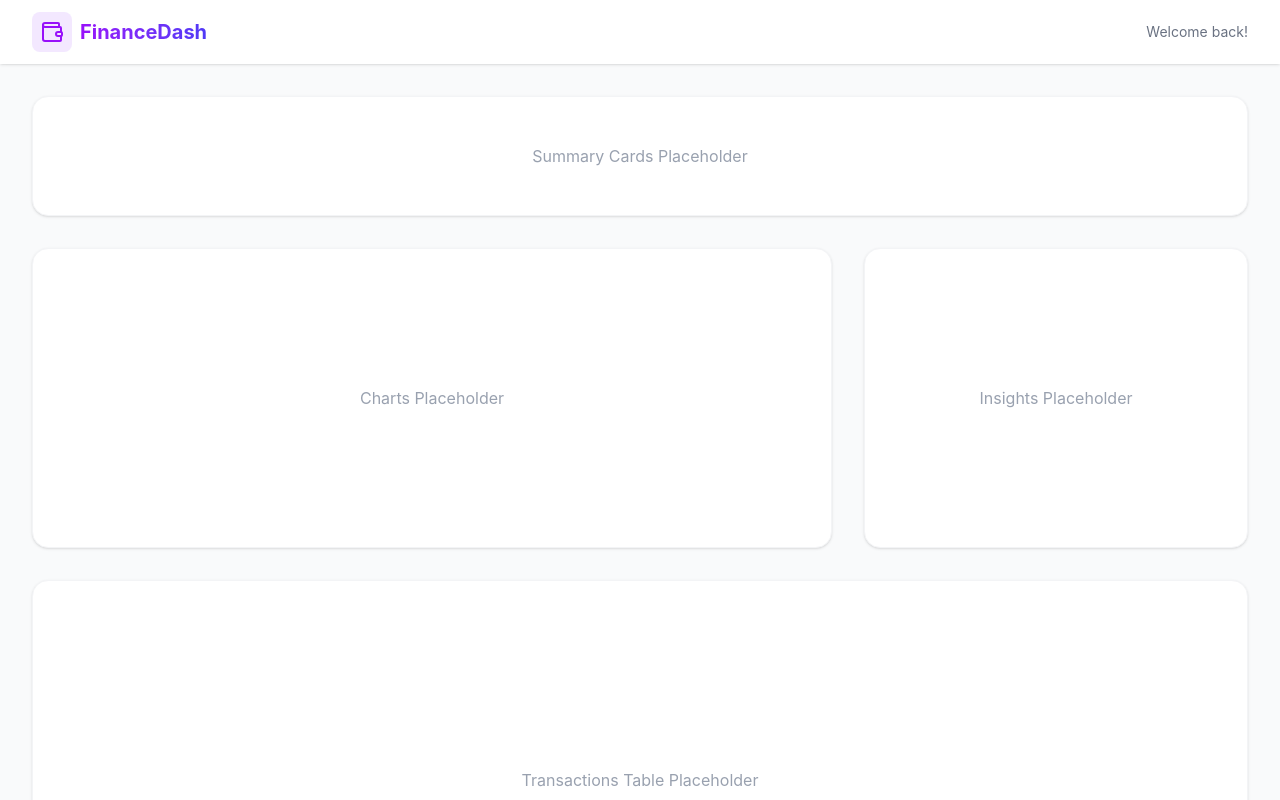
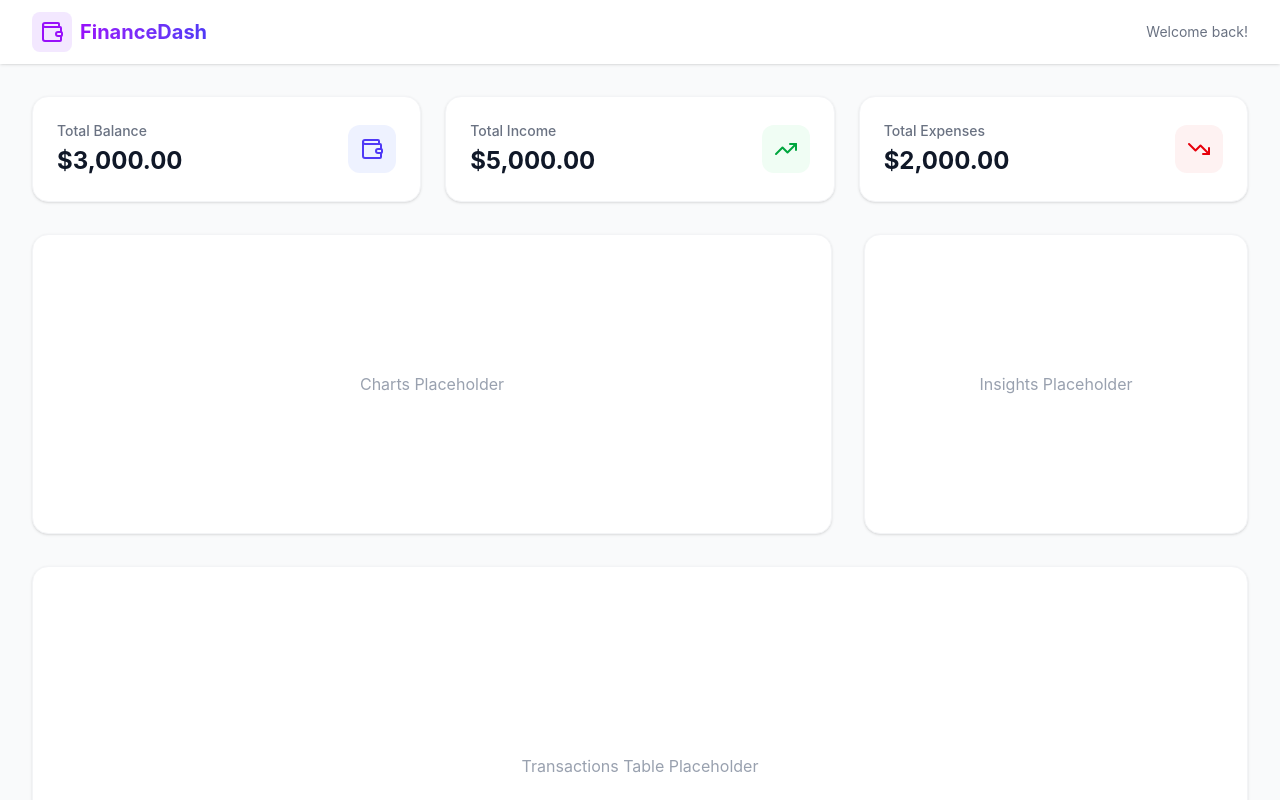
Before and after one commit to umeshh-kuumar/finance-dashboard, a React (Vite) app: page / in a window 1280 px wide. Shown: the top 800 px of the page. Built offline with nearby package versions, Linux system fonts and the light colour scheme.

Commit message:
feat: summary cards

```diff
--- /dev/null
+++ b/src/components/SummaryCards.jsx
@@ -0,0 +1,80 @@
+import React, { useContext, useMemo } from 'react';
+import { AppContext } from '../context/AppContext';
+import { Wallet, TrendingUp, TrendingDown } from 'lucide-react';
+
+const SummaryCards = () => {
+  const { transactions } = useContext(AppContext);
+
+  // Calculate totals
+  const { totalIncome, totalExpenses, balance } = useMemo(() => {
+    let income = 0;
+    let expenses = 0;
+
+    transactions.forEach(t => {
+      if (t.type === 'income') income += Number(t.amount);
+      if (t.type === 'expense') expenses += Number(t.amount);
+    });
+
+    return {
+      totalIncome: income,
+      totalExpenses: expenses,
+      balance: income - expenses
+    };
+  }, [transactions]);
+
+  // Format currency
+  const formatCurrency = (value) => {
+    return new Intl.NumberFormat('en-US', {
+      style: 'currency',
+      currency: 'USD'
+    }).format(value);
+  };
+
+  const cards = [
+    {
+      title: 'Total Balance',
+      amount: formatCurrency(balance),
+      icon: <Wallet className="w-6 h-6 text-indigo-600 dark:text-indigo-400" />,
+      bg: 'bg-indigo-50 dark:bg-indigo-900/30'
+    },
+    {
+      title: 'Total Income',
+      amount: formatCurrency(totalIncome),
+      icon: <TrendingUp className="w-6 h-6 text-green-600 dark:text-green-400" />,
+      bg: 'bg-green-50 dark:bg-green-900/30'
+    },
+    {
+      title: 'Total Expenses',
+      amount: formatCurrency(totalExpenses),
+      icon: <TrendingDown className="w-6 h-6 text-red-600 dark:text-red-400" />,
+      bg: 'bg-red-50 dark:bg-red-900/30'
+    }
+  ];
+
+  return (
+    <div className="grid grid-cols-1 sm:grid-cols-3 gap-6">
+      {cards.map((card, index) => (
+        <div
+          key={index}
+          className="bg-white dark:bg-gray-800 rounded-2xl p-6 shadow-sm border border-gray-100 dark:border-gray-700 hover:shadow-md transition-shadow duration-200"
+        >
+          <div className="flex items-center justify-between">
+            <div>
+              <p className="text-sm font-medium text-gray-500 dark:text-gray-400">
+                {card.title}
+              </p>
+              <h3 className="text-2xl font-bold text-gray-900 dark:text-white mt-1">
+                {card.amount}
+              </h3>
+            </div>
+            <div className={`p-3 rounded-xl ${card.bg}`}>
+              {card.icon}
+            </div>
+          </div>
+        </div>
+      ))}
+    </div>
+  );
+};
+
+export default SummaryCards;
--- a/src/pages/Dashboard.jsx
+++ b/src/pages/Dashboard.jsx
@@ -1,4 +1,5 @@
 import React from 'react';
+import SummaryCards from '../components/SummaryCards';
 
 const Dashboard = () => {
   return (
@@ -6,9 +7,9 @@ const Dashboard = () => {
       {/* Grid Layout for the entire dashboard */}
       <div className="grid grid-cols-1 gap-8">
 
-        {/* Placeholder: Summary Cards (Step 4) */}
-        <section className="bg-white dark:bg-gray-800 rounded-2xl shadow-sm p-6 border border-gray-100 dark:border-gray-700 min-h-[120px] flex items-center justify-center text-gray-400">
-          Summary Cards Placeholder
+        {/* Step 4: Summary Cards */}
+        <section>
+          <SummaryCards />
         </section>
 
         {/* Middle Section: Charts & Insights */}
```
